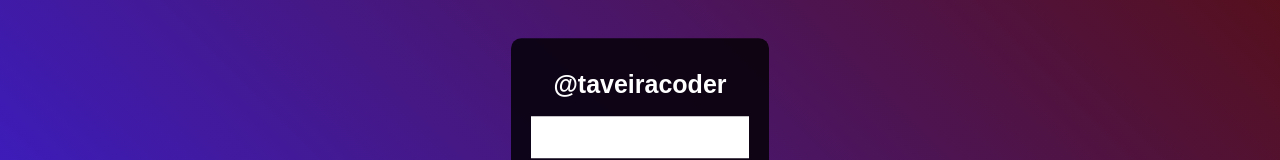
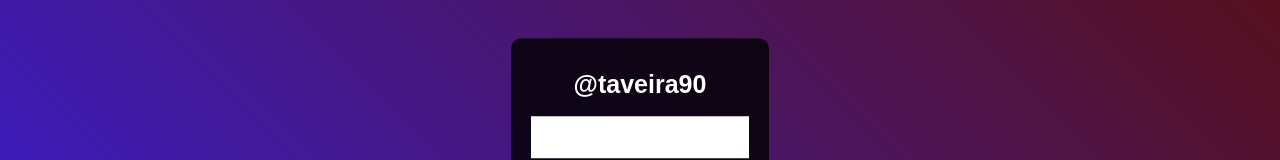
Before and after one commit to taveira90/calculadora-JsHtmlCss, a plain HTML site: page index.html in a window 1280 px wide. Shown: the part 128-288 px from the top of the page. Drawn offline with Linux system fonts and the light colour scheme.

Commit message:
Update index.html

```diff
--- a/index.html
+++ b/index.html
@@ -13,7 +13,7 @@
 
   <div class="container">
     <div class="calculator">
-      <h1>@taveiracoder</h1>
+      <h1>@taveira90</h1>
       <p id="result"></p>
       <table>
         <tr>
```
